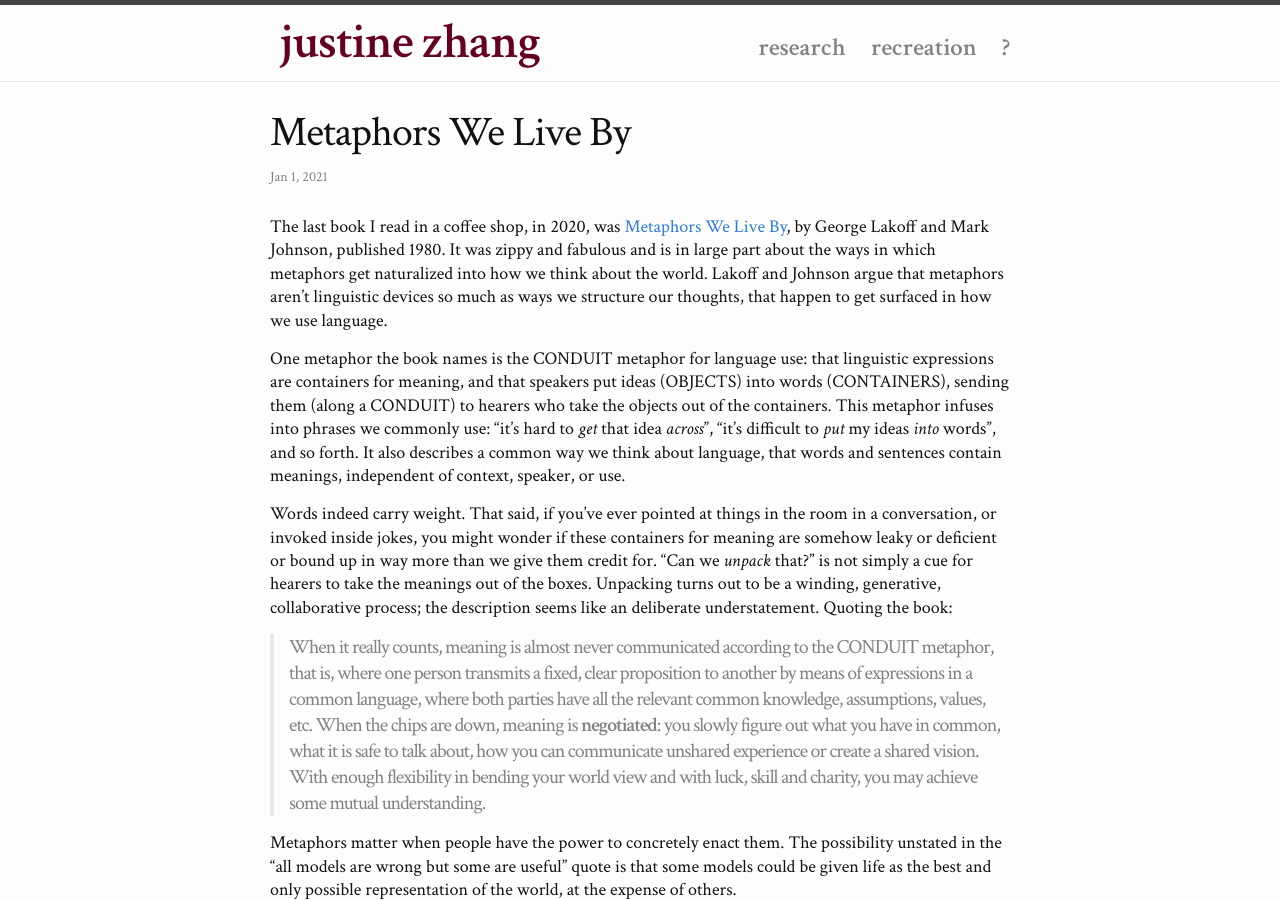
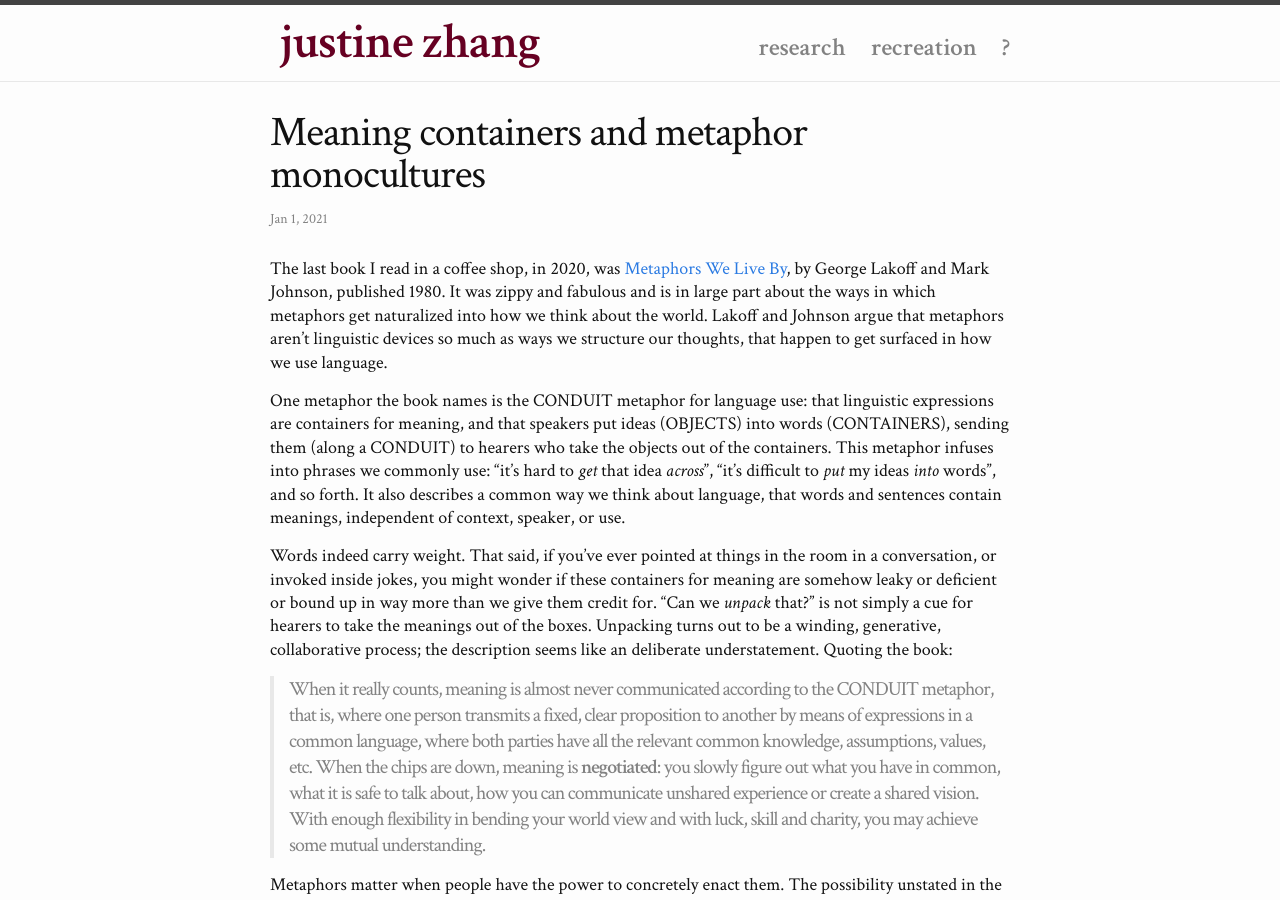
Before and after one commit to tisjune/tisjune.github.io, a Jekyll site: the page built from _posts/2021-01-01-metaphors.md, in a window 1280 px wide and 900 px high. Built offline with Jekyll 4.4.1, drawn with Linux system fonts in a browser that asks for light colours; nearby versions of some CDN libraries.

```diff
--- a/_posts/2021-01-01-metaphors.md
+++ b/_posts/2021-01-01-metaphors.md
@@ -1,6 +1,6 @@
 ---
 layout: post
-title:  "Metaphors We Live By"
+title:  "Meaning containers and metaphor monocultures"
 date:   2021-01-01
 abstract: "On metaphors for language use."
 categories: blog
```
